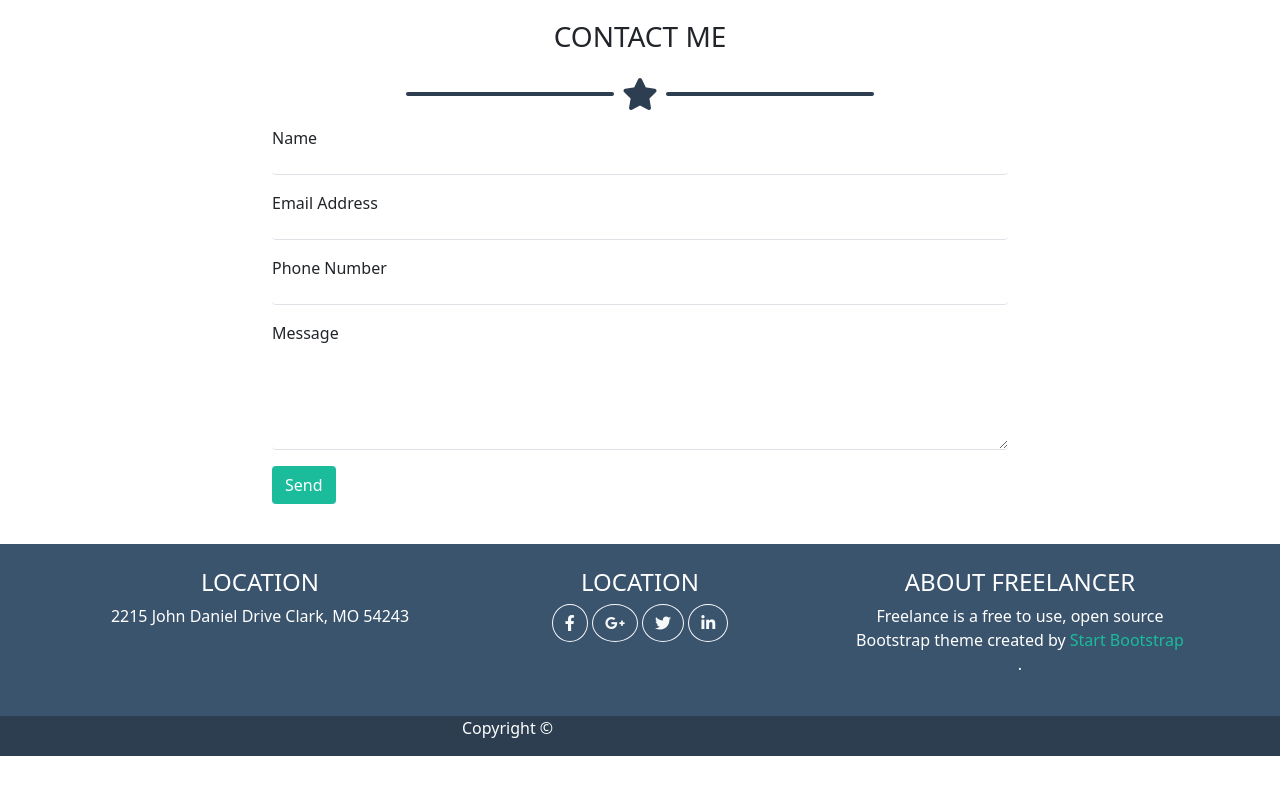
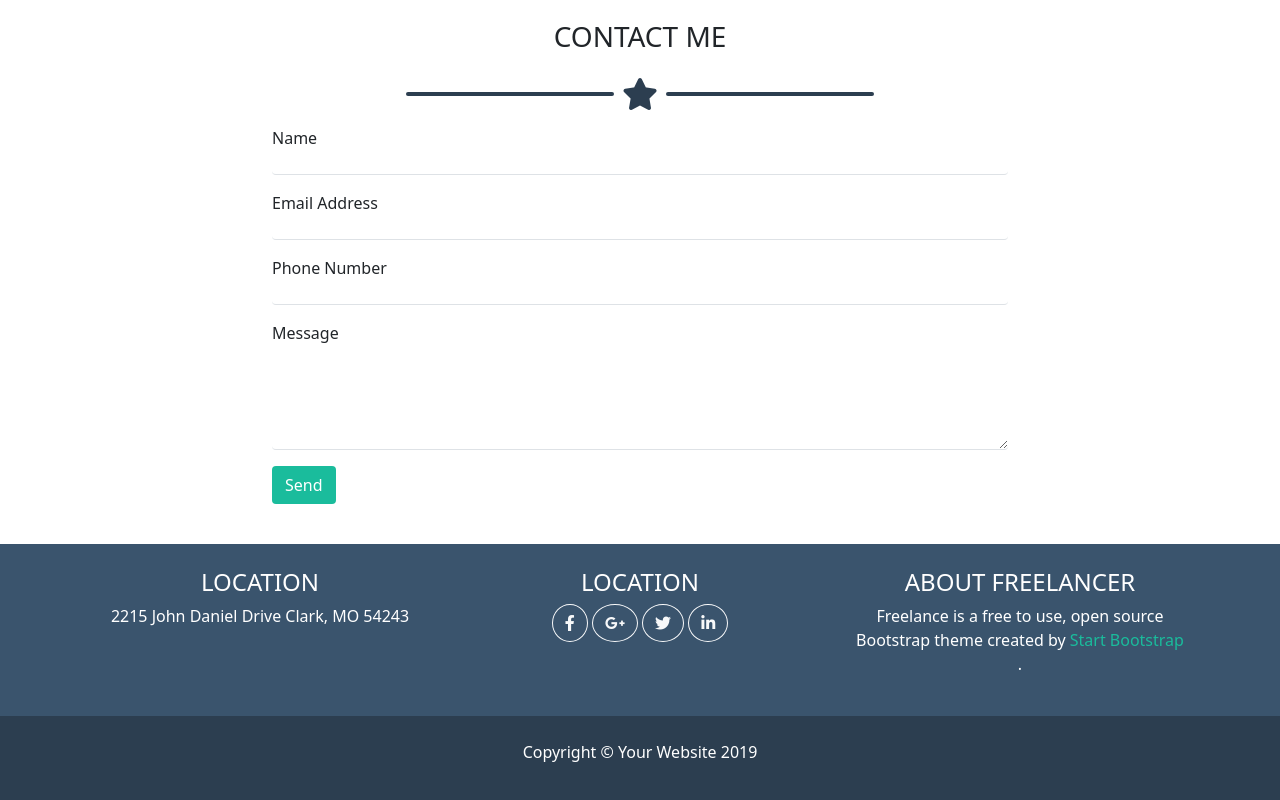
Before and after one commit to robertolatini31/html-css-bootstrap-freelancer, a plain HTML site: page index.html in a window 1280 px wide. Shown: the part 1711-2511 px from the top of the page. Before the commit the page ends 2467 px from the top, so only its background shows below. Drawn offline with nearby package versions, Linux system fonts and the light colour scheme.

Commit message:
added footer copy

```diff
--- a/index.html
+++ b/index.html
@@ -309,8 +309,8 @@
             <!-- /.info -->
         <div class="container">
             <div class="row justify-content-center align-items-center">
-                <div class="col-4">
-                    <p>Copyright &copy;</p>
+                <div class="col-12 text-center p-4">
+                    <p>Copyright &copy; Your Website 2019</p>
                 </div>
                 <!-- /.col-4 -->
             </div>
```
